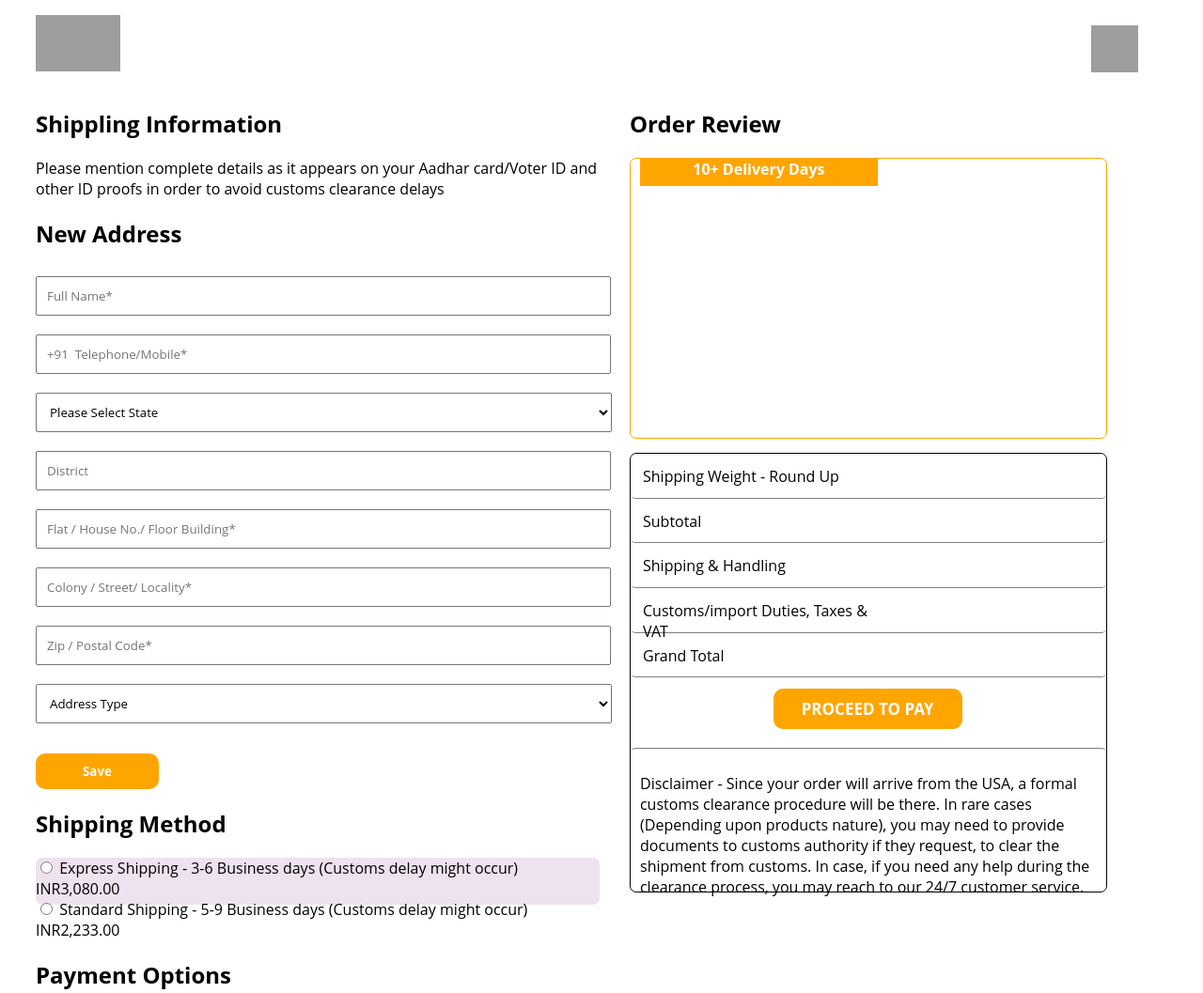
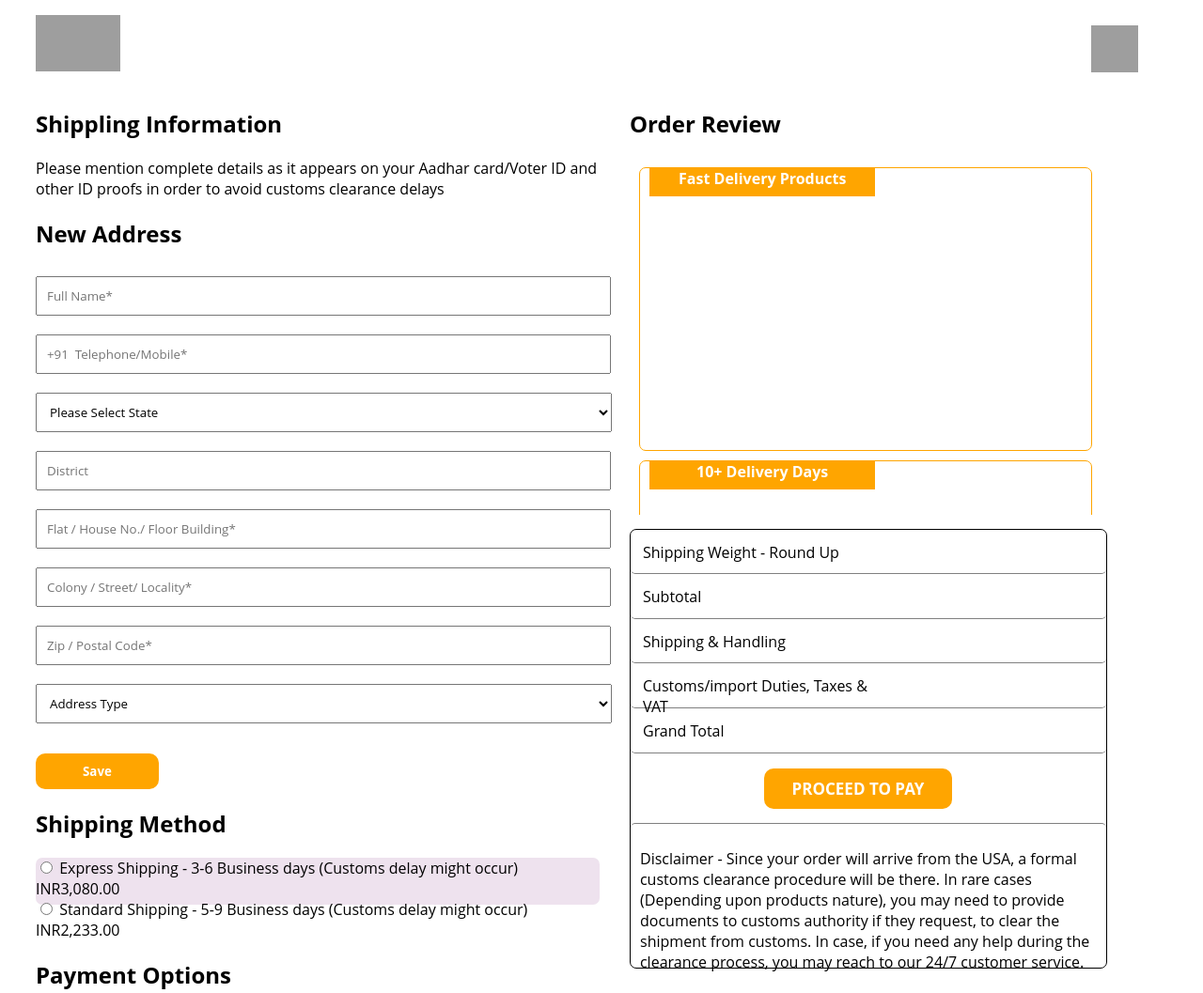
Before and after one commit to BhaveshSuthar00/ubuy-project, a plain HTML site: page checkout.html in a window 1280 px wide. Shown: the top 1057 px of the page at 94% size. Drawn offline with Linux system fonts and the light colour scheme; grey boxes are pictures that could not be loaded.

Commit message:
New changes
New Updated files

```diff
--- a/cartofitems.css
+++ b/cartofitems.css
@@ -300,7 +300,7 @@
 .orderbox5,
 .orderbox6 {
   width: 50%;
-  height: 100%;
+  height: 36px;
   /* border: 1px solid red; */
   border-radius: 10px;
 }
--- a/checkout.css
+++ b/checkout.css
@@ -43,11 +43,19 @@
   text-align: center;
 }
 
+#scrollbox {
+  /* border: 1px solid red; */
+  height: 380px;
+  width: 84%;
+  overflow-y: scroll;
+}
+
 .order {
-  width: 84%;
-  height: 30%;
+  width: 95%;
+  height: 300px;
   border: 1px solid orange;
   border-radius: 7px;
+  margin: 2%;
 }
 
 .deliverydays {
@@ -78,7 +86,7 @@
 
 .paybox1,.paybox2,.paybox3,.paybox4,.paybox5,.paybox6,.paybox7,.paybox8,.paybox9,.paybox10{
   width: 50%;
-  height: 100%;
+  height:45px;
   /* border: 1px solid red; */
 }
 
@@ -151,8 +159,8 @@ form > select {
   color: white;
   font-weight: bold;
   font-size: 17px;
-  margin-left: 30%;
-  margin-top: 2.4%;
+  margin-left: 28%;
+  margin-top: 3.2%;
   cursor: pointer;
 }
 
--- a/checkout.html
+++ b/checkout.html
@@ -14,7 +14,9 @@
           <img
             src="https://www.ubuy.co.in/skin/frontend/default/ubuy/images/logo_in.jpg"
             alt=""
-            srcset="" height="60px" width="90px"
+            srcset=""
+            height="60px"
+            width="90px"
           />
         </div>
 
@@ -22,7 +24,9 @@
           <img
             src="https://www.ubuy.co.in/skin/frontend/default/ubuycom/images/cart-fill.svg?v=1"
             alt=""
-            srcset=""  height="50px" width="50px"
+            srcset=""
+            height="50px"
+            width="50px"
           />
         </div>
       </div>
@@ -186,20 +190,45 @@
             </div>
           </div>
         </div>
-
+        <!-- scrollbox -->
         <div class="box3">
           <h2>Order Review</h2>
-
-          <div class="order">
-            <div class="deliverydays">10+ Delivery Days</div>
+          <div id="scrollbox">
+            <div class="order">
+              <div class="deliverydays">Fast Delivery Products</div>
+            </div>
+            <div class="order">
+              <div class="deliverydays">10+ Delivery Days</div>
+            </div>
           </div>
 
           <div class="pay">
-            <div class="paybox"><div class="paybox1"><p class="paytag">Shipping Weight - Round Up</p></div><div class="paybox6"></div></div>
-            <div class="paybox"><div class="paybox2"><p class="paytag">Subtotal</p></div><div class="paybox7"></div></div>
-            <div class="paybox"><div class="paybox3"><p class="paytag">Shipping & Handling</p></div><div class="paybox8"></div></div>
-            <div class="paybox"><div class="paybox4"><p class="paytag">Customs/import Duties, Taxes & VAT</p></div><div class="paybox9"></div></div>
-            <div class="paybox"><div class="paybox5"><p class="paytag">Grand Total</p></div><div class="paybox10"></div></div>
+            <div class="paybox">
+              <div class="paybox1">
+                <p class="paytag">Shipping Weight - Round Up</p>
+              </div>
+              <div class="paybox6"></div>
+            </div>
+            <div class="paybox">
+              <div class="paybox2"><p class="paytag">Subtotal</p></div>
+              <div class="paybox7"></div>
+            </div>
+            <div class="paybox">
+              <div class="paybox3">
+                <p class="paytag">Shipping & Handling</p>
+              </div>
+              <div class="paybox8"></div>
+            </div>
+            <div class="paybox">
+              <div class="paybox4">
+                <p class="paytag">Customs/import Duties, Taxes & VAT</p>
+              </div>
+              <div class="paybox9"></div>
+            </div>
+            <div class="paybox">
+              <div class="paybox5"><p class="paytag">Grand Total</p></div>
+              <div class="paybox10"></div>
+            </div>
 
             <div class="proceedpay">
               <button
--- a/checkoutonepage.css
+++ b/checkoutonepage.css
@@ -25,7 +25,7 @@
 #address {
   width: 95%;
   height: 30%;
-  /* border: 1px solid red; */
+  border: 0.1px solid orange;
 }
 
 .box2 {
@@ -42,20 +42,18 @@
   margin-right: 40px;
 }
 
-.box4 {
-  height: 7%;
+#scrollbox {
+  /* border: 1px solid red; */
+  height: 380px;
   width: 100%;
-  /* border: 2px solid rgb(24, 211, 65); */
-  width: 100%;
-  text-align: center;
+  overflow-y: scroll;
 }
 
 .order {
   width: 95%;
-  height: 70%;
+  height: 300px;
   border: 1px solid orange;
   border-radius: 7px;
-
   margin: 2%;
 }
 
@@ -89,12 +87,20 @@
   width: 100%;
   border-bottom: 0.3px solid grey;
 }
-.paybox1,.paybox2,.paybox3,.paybox4,.paybox5,.paybox6,.paybox7,.paybox8,.paybox9,.paybox10{
+.paybox1,
+.paybox2,
+.paybox3,
+.paybox4,
+.paybox5,
+.paybox6,
+.paybox7,
+.paybox8,
+.paybox9,
+.paybox10 {
   width: 50%;
-  height: 100%;
+  height:48px;
   /* border: 1px solid red; */
 }
-
 
 .des {
   width: 100%;
@@ -108,6 +114,14 @@
   height: 70px;
   width: 100px;
   margin-left: 40px;
+}
+
+.box4 {
+  height: 7%;
+  width: 100%;
+  /* border: 2px solid rgb(24, 211, 65); */
+  width: 100%;
+  text-align: center;
 }
 
 .box4 > p {
@@ -132,7 +146,7 @@ form > input {
   font-weight: bold;
   font-size: 17px;
   margin-left: 28%;
-  margin-top: 2.8%;
+  margin-top: 3.7%;
   cursor: pointer;
 }
 
@@ -164,7 +178,6 @@ form > input {
   background-color: rgb(238, 226, 238);
   /* border: 1px solid red; */
   display: flex;
-
 }
 
 .visa {
@@ -199,19 +212,11 @@ li {
 .ptag {
   padding: 10px;
 }
-#scrollbox {
-  border: 1px solid red;
-  height: 40%;
-  width: 100%;
-  overflow-y: scroll;
 
-
-
-}
 .color {
   color: rgb(32, 30, 30);
 }
-.paytag{
+.paytag {
   margin-left: 13px;
   margin-top: 13px;
 }
--- a/checkoutonepage.html
+++ b/checkoutonepage.html
@@ -122,7 +122,7 @@
             </div>
           </div>
         </div>
-
+        <!-- scrollbox -->
         <div class="box3">
           <h2>Order Review</h2>
           <div id="scrollbox">
@@ -183,10 +183,8 @@
               </p>
             </div>
           </div>
-          <div class="box5"></div>
         </div>
       </div>
-
       <div class="box4">
         <p class="color">© 2021 Ubuy</p>
         <br />
@@ -195,5 +193,3 @@
     </div>
   </body>
 </html>
-
-<script src=""></script>
```
Also changed, not shown: cartofitems.html (+1 -1 lines), cartofitems.js (+3 -4 lines), paymentform.html (+10 -18 lines).
